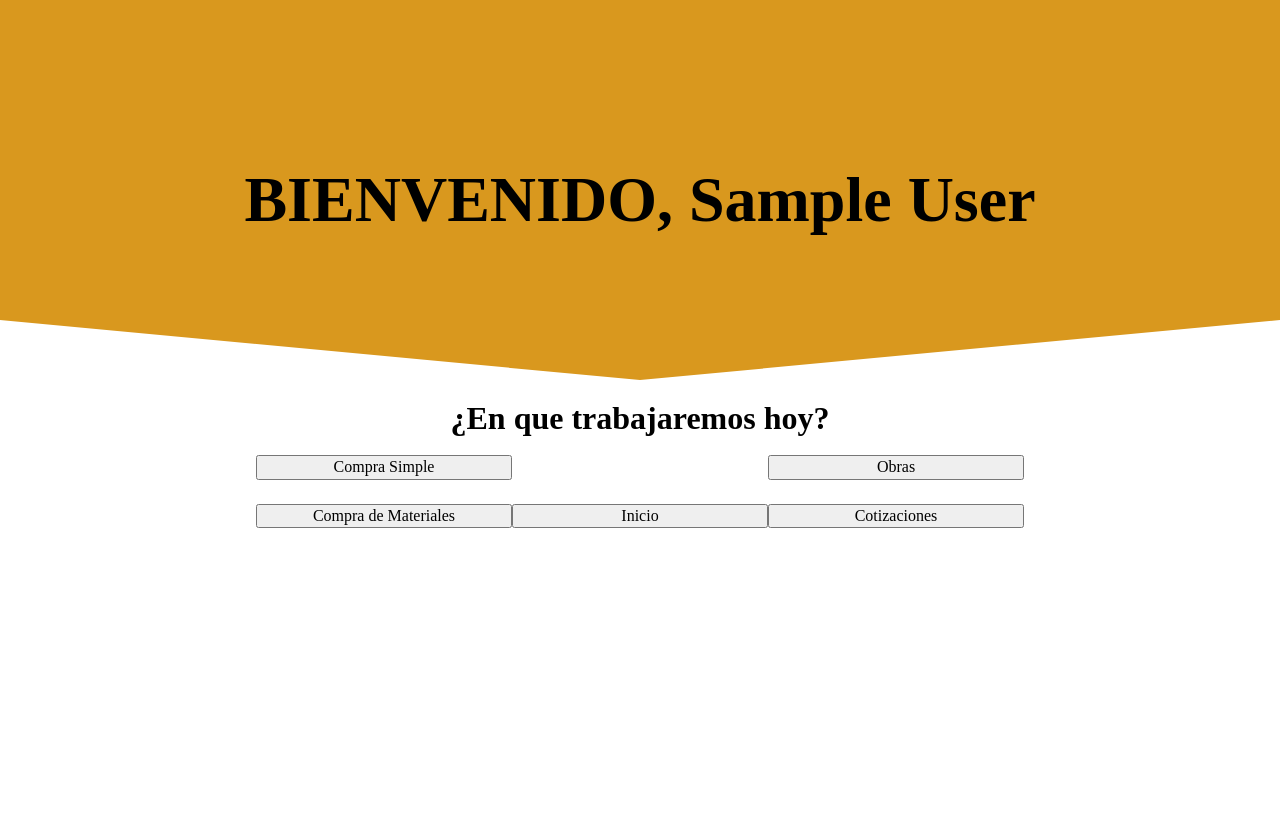
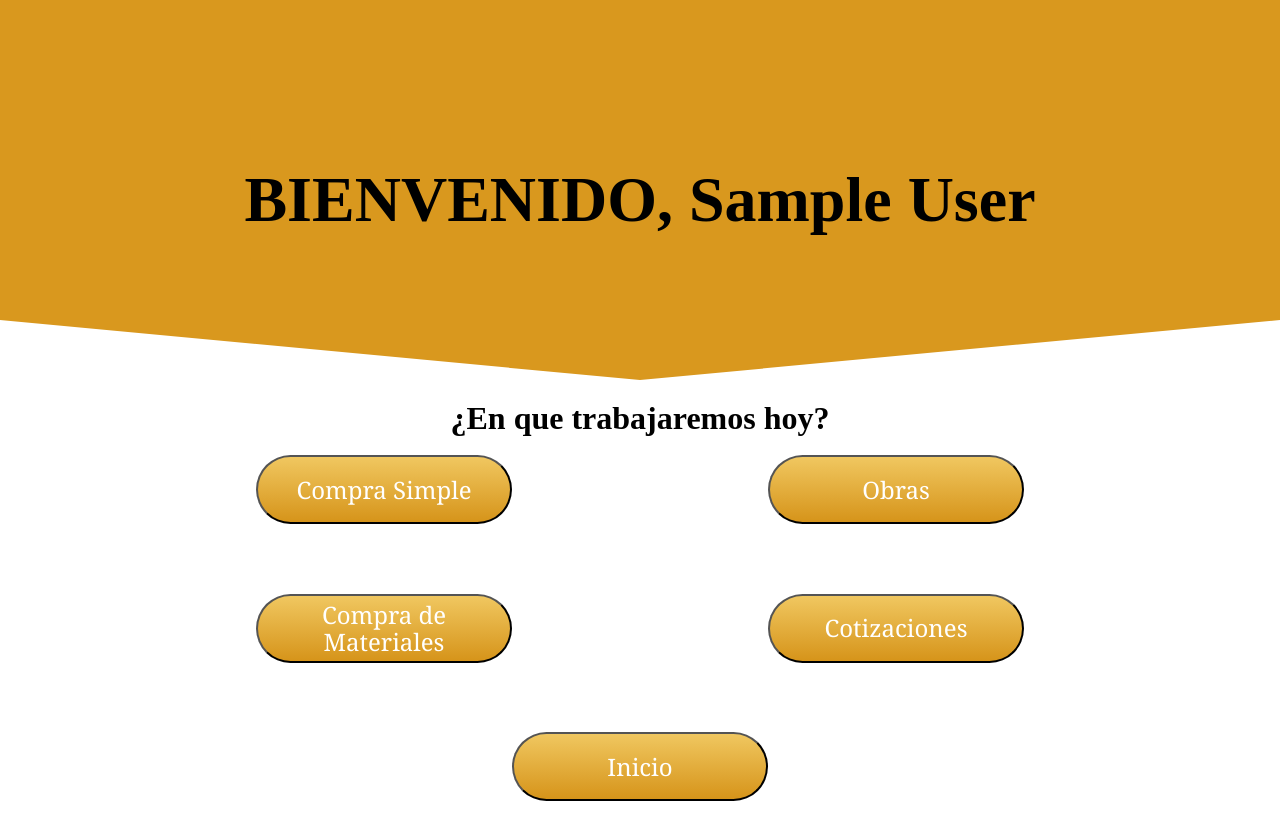
Before and after one commit to Suclaif88/Caleidoscopio, a PHP site: page /VISTADC/DC.php in a window 1280 px wide. Before the commit the page ends 528 px from the top, so only its background shows below. Run offline with PHP 8.4, Linux system fonts and the light colour scheme; the visitor is signed in with stand-in values (Sample User, id 1).

Commit message:
27/03/2024

```diff
--- a/CSS/CSS.css
+++ b/CSS/CSS.css
@@ -39,7 +39,7 @@
 .div2 { grid-area: 3 / 2 / 4 / 3; }
 .div3 { grid-area: 1 / 4 / 2 / 5; }
 .div4 { grid-area: 3 / 4 / 4 / 5; }
-.div5 { grid-area: 5 / 3 / 5  / 4; }
+.div5 { grid-area: 5 / 5 / 5  / 4; }
 
 .cabeza{
     width: 100%;
--- a/CSS/CSSDC.css
+++ b/CSS/CSSDC.css
@@ -58,4 +58,4 @@
 .div2 { grid-area: 3 / 2 / 4 / 3; }
 .div3 { grid-area: 1 / 4 / 2 / 5; }
 .div4 { grid-area: 3 / 4 / 4 / 5; }
-.div5 { grid-area: 3 / 3 / 3 / 4; }
+.div5 { grid-area: 5 / 4 / 5 / 3; }
--- a/VISTADC/DC.php
+++ b/VISTADC/DC.php
@@ -26,11 +26,11 @@
     <br>
     <div class="botones">
 
-        <button class="btn div1" onclick="window.location.href='COMPRA-SIMPLE.php'">Compra Simple</button>
-        <button class="btn div2" onclick="window.location.href='COMPRA-MATERIALES.php'">Compra de Materiales</button>
-        <button class="btn div3" onclick="window.location.href='OBRAS.php'">Obras</button>
-        <button class="btn div4" onclick="window.location.href='COTIZACION.php'">Cotizaciones</button>
-        <button class="btn div5" onclick="window.location.href='../PHP/LOGOUT.php'">Inicio</button>
+        <button class="btn1 div1" onclick="window.location.href='COMPRA-SIMPLE.php'">Compra Simple</button>
+        <button class="btn1 div2" onclick="window.location.href='COMPRA-MATERIALES.php'">Compra de Materiales</button>
+        <button class="btn1 div3" onclick="window.location.href='OBRAS.php'">Obras</button>
+        <button class="btn1 div4" onclick="window.location.href='COTIZACION.php'">Cotizaciones</button>
+        <button class="btn1 div5" onclick="window.location.href='../PHP/LOGOUT.php'">Inicio</button>
     </div>
 
 
```
